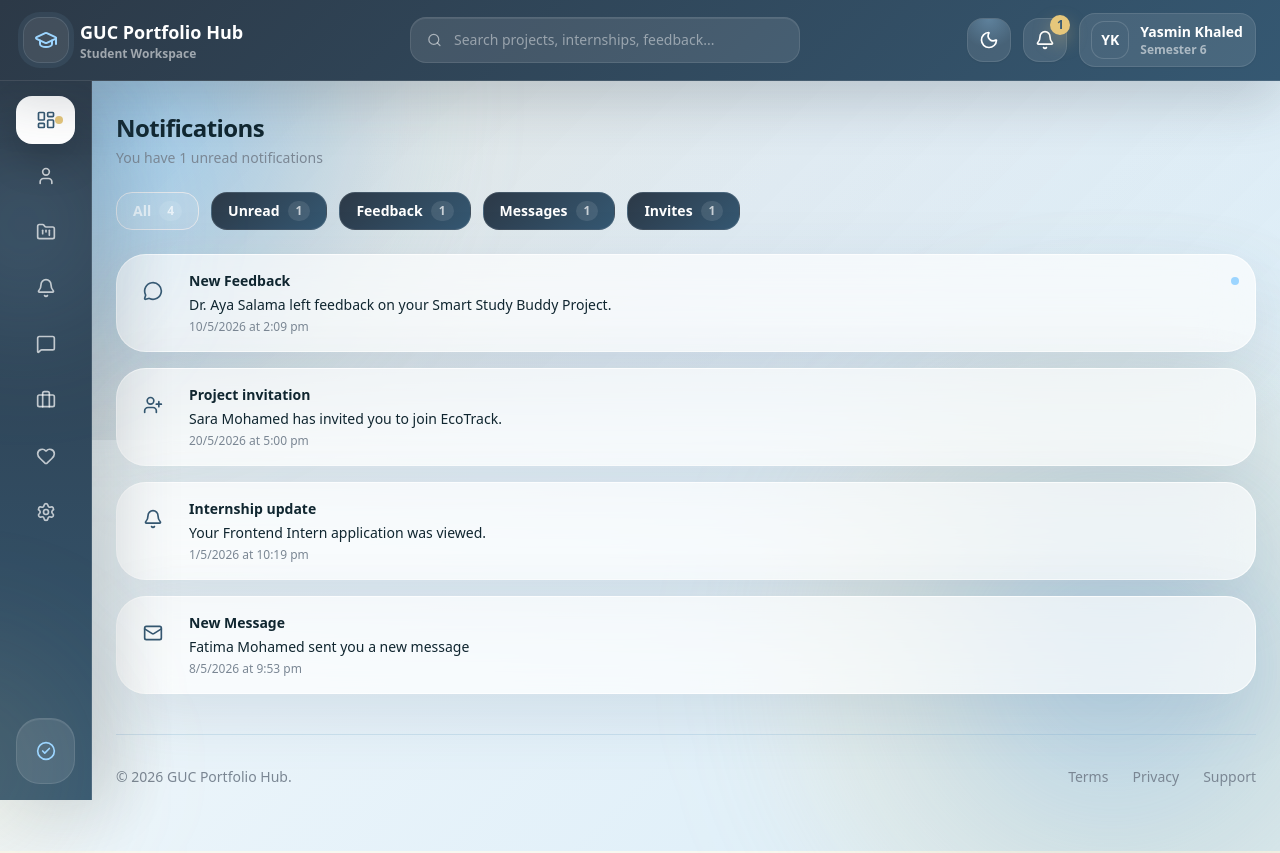
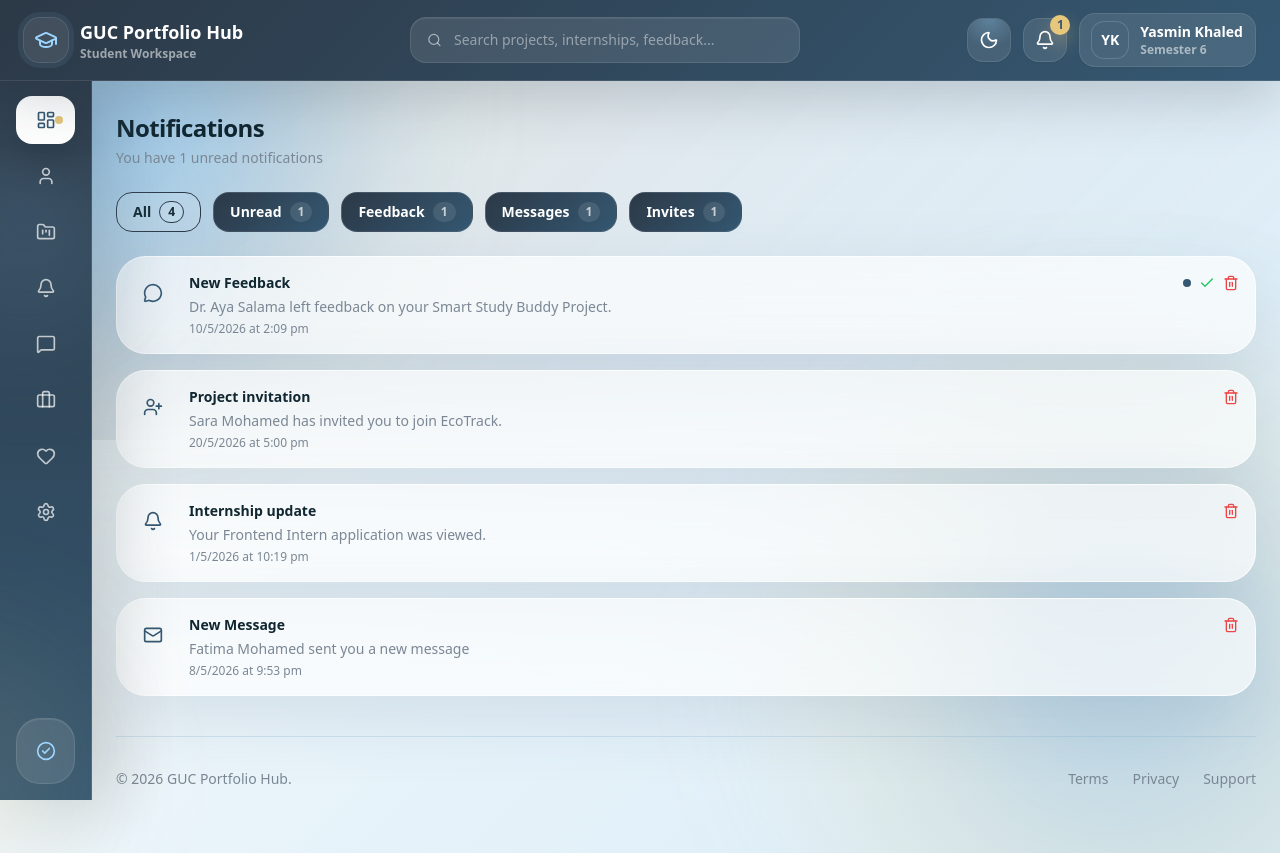
Before and after one commit to xxjessiexx/GUC-Portfolio-Hub, a React (Vite) app in the folder MS2/: page /notifications in a window 1280 px wide. Built offline with nearby package versions, Linux system fonts and the light colour scheme.

Commit message:
added the toast for notification and read and delete logic

```diff
--- a/MS2/package.json
+++ b/MS2/package.json
@@ -11,6 +11,9 @@
   },
   "dependencies": {
     "@fontsource-variable/geist": "^5.2.8",
+    "@mantine/core": "^9.1.1",
+    "@mantine/hooks": "^9.1.1",
+    "@mantine/notifications": "^9.1.1",
     "class-variance-authority": "^0.7.1",
     "clsx": "^2.1.1",
     "framer-motion": "^12.38.0",
--- a/MS2/src/App.jsx
+++ b/MS2/src/App.jsx
@@ -12,6 +12,7 @@ import FloatingCTA from "./components/ui/FloatingCTA";
 import CreateNewProject from "./pages/CreateNewProject";
 import SetPassword from "./pages/SetPassword";
 import Notifications from "./pages/Notifications";
+
 
 import { UserProfileProvider } from "./context/UserProfileContext";
 
--- a/MS2/src/components/notificationPage/notificationCard.jsx
+++ b/MS2/src/components/notificationPage/notificationCard.jsx
@@ -1,6 +1,16 @@
 import { AppCard } from "../ui/AppCard";
+import { Check, Trash2 } from "lucide-react";
 
-export default function NotificationCard({ icon, title, description, unread, time}) {
+export default function NotificationCard({
+  id,
+  icon,
+  title,
+  description,
+  unread,
+  time,
+  onDelete,
+  onMarkAsRead,
+}){
   return (
     <AppCard className="p-4 flex items-start gap-4 border border-white/10 bg-white/5 backdrop-blur-xl">
 
@@ -13,17 +23,38 @@ export default function NotificationCard({ icon, title, description, unread, tim
       {/* Content */}
       <div className="flex-1 space-y-1">
         <div className="flex items-center justify-between">
-          <h2 className="text-sm font-bold text-[color:var(--ink)">
+          <h2 className="text-sm font-bold text-[color:var(--ink)]">
             {title}
           </h2>
 
           {/* Unread dot */}
-          {unread && (
-            <span className="h-2 w-2 rounded-full bg-[color:var(--accent)]" />
-          )}
+          <div className="flex items-center gap-2">
+  {/* unread dot */}
+  {unread && (
+    <span className="h-2 w-2 rounded-full bg-[color:var(--primary)]" />
+  )}
+
+  {/* mark as read */}
+  {unread && (
+    <button
+      onClick={() => onMarkAsRead(id)}
+      className="text-green-500 hover:scale-110 transition"
+    >
+      <Check size={16} />
+    </button>
+  )}
+
+  {/* delete */}
+  <button
+    onClick={() => onDelete(id)}
+    className="text-red-500 hover:scale-110 transition"
+  >
+    <Trash2 size={16} />
+  </button>
+</div>
         </div>
 
-        <p className="text-sm text-[color:var(--muted)">
+        <p className="text-sm text-[color:var(--muted)]">
           {description}
         </p>
 
--- a/MS2/src/components/notificationPage/notificationTabs.jsx
+++ b/MS2/src/components/notificationPage/notificationTabs.jsx
@@ -2,8 +2,21 @@ import { useState } from "react";
 import { motion } from "framer-motion";
 import NotificationCard from "./notificationCard";
 import { MessageCircle, Bell, Mail, UserPlus } from "lucide-react";
+import { useNotifications } from "@/context/NotificationsContext";
 
 export default function NotificationsTabs({ notifications }) {
+const { setNotifications } = useNotifications();
+const handleDelete = (id) => {
+  setNotifications((prev) => prev.filter((n) => n.id !== id));
+};
+const handleMarkAsRead = (id) => {
+  setNotifications((prev) =>
+    prev.map((n) =>
+      n.id === id ? { ...n, unread: false } : n
+    )
+  );
+};
+
 const [activeTab, setActiveTab] = useState("all");
 const iconMap = {
 feedback: <MessageCircle className="h-5 w-5" />,
@@ -52,7 +65,7 @@ return (
         className={`flex items-center gap-2 rounded-2xl px-4 py-2 text-sm font-semibold transition-all duration-300 border
         ${
             isActive
-            ? "bg-white/10 text-white/70"
+            ? "border-[var(--dark)] bg-white/10 text-[var(--dark)]/70"
             : "border-white/10 bg-[linear-gradient(135deg,var(--dark),var(--primary))] text-white hover:text-white hover:bg-white/10"
         }`}
     >
@@ -63,7 +76,7 @@ return (
         className={`rounded-full px-2 py-0.5 text-xs font-bold
             ${
             isActive
-                ? "bg-white/10 text-white/70"  //first affect the number circle
+                ? "border border-[var(--dark)] bg-white/10 text-[var(--dark)]/70"  //first affect the number circle
                 : "bg-white/10 text-white/70"
             }`}
         >
@@ -78,17 +91,19 @@ return (
       {/* Content */}
     <div className="space-y-4">
         {filteredNotifications.length === 0 ? (
-        <p className="text-sm text-white/50">No notifications</p>
+        <p className="text-sm text-[var(--muted)]">No notifications</p>
         ) : (
         filteredNotifications.map((n) => (
 <NotificationCard
-    key={n.id}
-    title={n.title}
-    description={n.text}
-    unread={n.unread}
-    icon={iconMap[n.type] || iconMap.default}
-    time = {n.time}
-
+  key={n.id}
+  id={n.id}
+  title={n.title}
+  description={n.text}
+  unread={n.unread}
+  icon={iconMap[n.type] || iconMap.default}
+  time={n.time}
+  onDelete={handleDelete}
+  onMarkAsRead={handleMarkAsRead}
 />
 ))
         )}
--- /dev/null
+++ b/MS2/src/components/ui/toast.jsx
@@ -0,0 +1,29 @@
+export default function Toast({ notification, onClose }) {
+  if (!notification) return null;
+
+  return (
+    <div className="fixed bottom-6 right-6 z-[999] w-[500px] border-r border-white/10 bg-[linear-gradient(180deg,#2C3947,#355872)] text-white shadow-[18px_0_70px_rgba(44,57,71,0.24)] backdrop-blur-2xl transition-all duration-300 ease-out rounded-2xl bg-white p-4 shadow-xl border border-gray-200 animate-slide-in">
+
+      <div className="flex justify-between items-start">
+        <h3 className="font-bold text-sm text-white shadow-[18px_0_70px_rgba(44,57,71,0.24)] backdrop-blur-2xl">
+          {notification.title}
+        </h3>
+
+        <button
+          onClick={onClose}
+          className="text-gray-400 hover:text-gray-50 text-xs"
+        >
+          ✕
+        </button>
+      </div>
+
+      <p className="text-sm font-semibold text-white/55 mt-1">
+        {notification.text}
+      </p>
+
+      <p className="text-xs font-semibold text-white/55 mt-2">
+        {notification.time}
+      </p>
+    </div>
+  );
+}
--- a/MS2/src/context/NotificationsContext.jsx
+++ b/MS2/src/context/NotificationsContext.jsx
@@ -5,6 +5,8 @@ const NotificationsContext = createContext();
 
 export function NotificationsProvider({ children }) {
 const [notifications, setNotifications] = useState(initialNotifications);
+
+
 
 return (
     <NotificationsContext.Provider value={{ notifications, setNotifications }}>
--- a/MS2/src/data/studentDashboardData.js
+++ b/MS2/src/data/studentDashboardData.js
@@ -52,10 +52,10 @@ export const projects = [
 ];
 
 export const notifications = [
-  { title: "New Feedback", text: "Dr. Aya Salama left feedback on your Smart Study Buddy Project.", unread: true, type:"feedback" , time:"10/5/2026 at 2:09 pm"},
-  { title: "Project invitation", text: "Sara Mohamed has invited you to join EcoTrack.", unread: false, type:"invite", time:"20/5/2026 at 5:00 pm" },
-  { title: "Internship update", text: "Your Frontend Intern application was viewed.", unread: false, type:"", time:"1/5/2026 at 10:19 pm" },
-  {title: "New Message", text: "Fatima Mohamed sent you a new message", unread: false, type:"message", time:"8/5/2026 at 9:53 pm" }
+  {id:"n-1", title: "New Feedback", text: "Dr. Aya Salama left feedback on your Smart Study Buddy Project.", unread: true, type:"feedback" , time:"10/5/2026 at 2:09 pm"},
+  {id:"n-2",  title: "Project invitation", text: "Sara Mohamed has invited you to join EcoTrack.", unread: false, type:"invite", time:"20/5/2026 at 5:00 pm" },
+  {id:"n-3",  title: "Internship update", text: "Your Frontend Intern application was viewed.", unread: false, type:"", time:"1/5/2026 at 10:19 pm" },
+  {id:"n-4", title: "New Message", text: "Fatima Mohamed sent you a new message", unread: false, type:"message", time:"8/5/2026 at 9:53 pm" }
 ];
 
 export const recommendedProjects = [
--- a/MS2/src/pages/StudentDashboard.jsx
+++ b/MS2/src/pages/StudentDashboard.jsx
@@ -17,11 +17,13 @@ import {
   recommendedProjects,
   internships,
 } from "@/data/studentDashboardData";
+import Toast from "@/components/ui/toast";
 
 export default function StudentDashboard() {
 
 
-const { notifications, setNotifications } = useNotifications();
+const { notifications, setNotifications} = useNotifications();
+const [toast, setToast] = useState(null);
 
   const { profile } = useUserProfile();
   const [selectedProject, setSelectedProject] = useState(projects[0]);
@@ -86,6 +88,11 @@ const { notifications, setNotifications } = useNotifications();
     };
 
     setNotifications((prev) => [newNotification, ...prev]);
+    setToast(newNotification); // ✅ show popup
+
+setTimeout(() => {
+setToast(null); // auto hide
+}, 3000);
 
     sessionStorage.setItem("notificationShown", "true"); // ✅ mark as shown
   }, 3000);
@@ -94,7 +101,13 @@ const { notifications, setNotifications } = useNotifications();
 }, []);
 
   return (
+
     <DashboardLayout notifications={notifications}>
+      {/* ✅ TOAST GOES HERE */}
+  <Toast
+  notification={toast}
+  onClose={() => setToast(null)}
+/>
       <DashboardHero student={dashboardStudent} />
 
       <DashboardStats stats={stats} />
```
Also changed, not shown: 1 other file (tests, documents, lock files or other folders).
